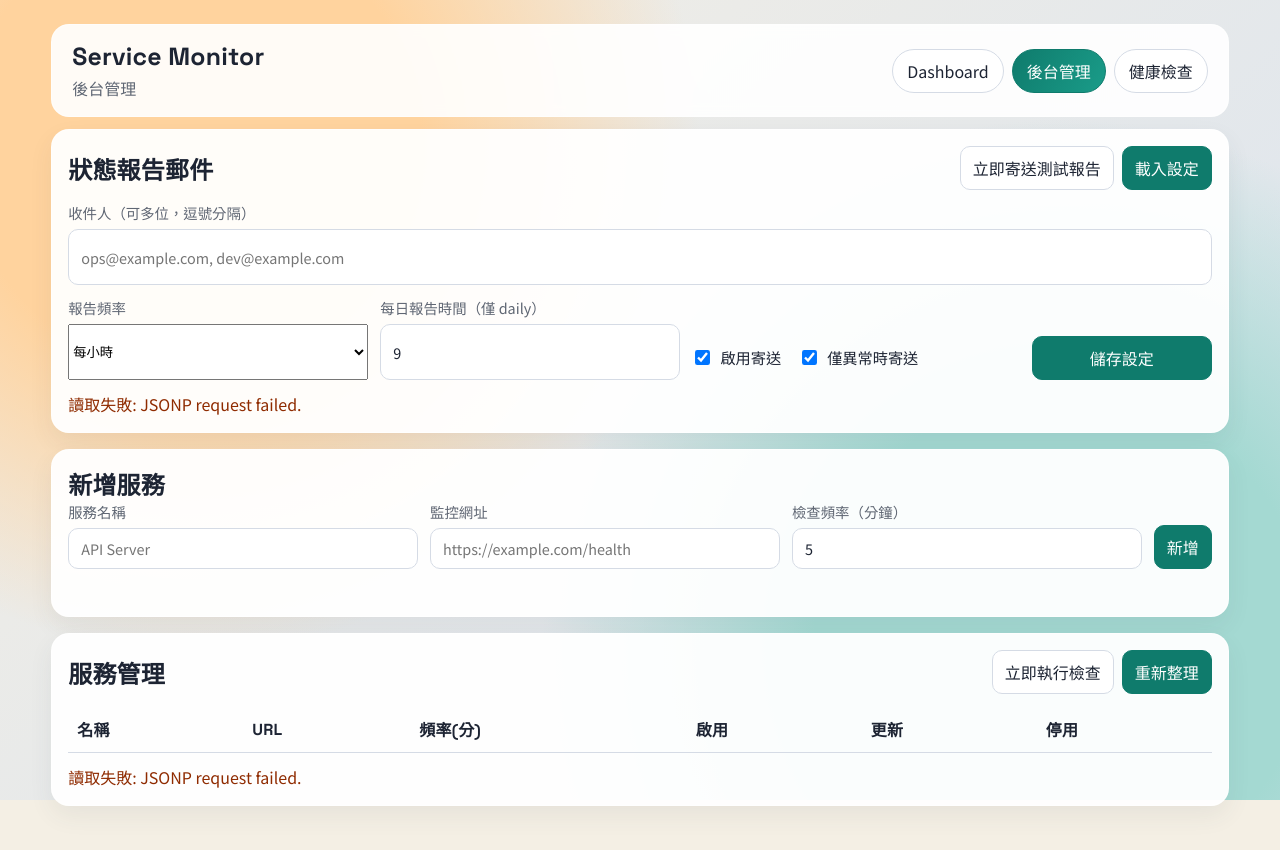
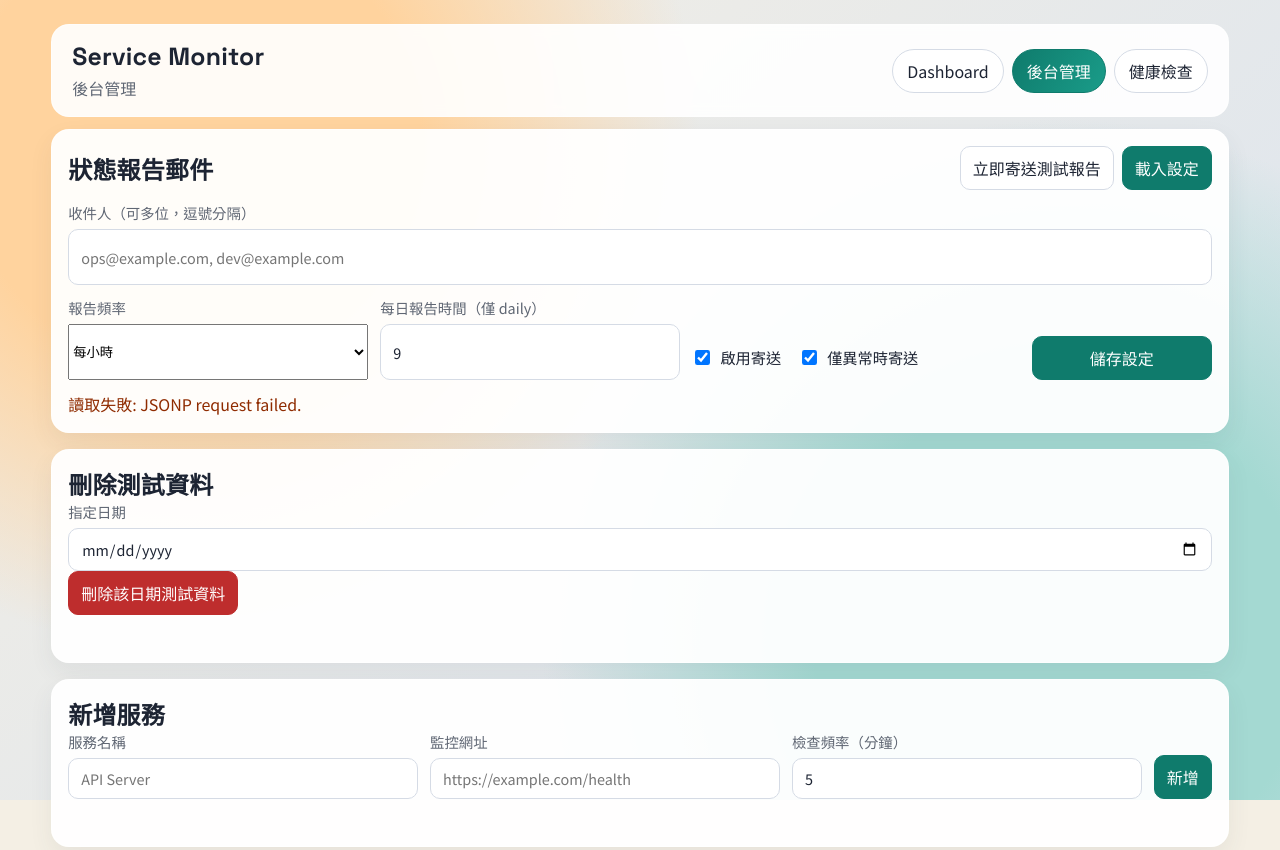
Before and after one commit to AngeWoo/Monitor, a plain HTML site: page admin.html in a window 1280 px wide. Shown: the top 850 px of the page. Drawn offline with Linux system fonts and the light colour scheme.

Commit message:
Add files via upload

```diff
--- a/admin.html
+++ b/admin.html
@@ -8,7 +8,7 @@
   <link rel="preconnect" href="https://fonts.googleapis.com">
   <link rel="preconnect" href="https://fonts.gstatic.com" crossorigin>
   <link href="https://fonts.googleapis.com/css2?family=Space+Grotesk:wght@400;500;700&family=Noto+Sans+TC:wght@400;500;700&display=swap" rel="stylesheet">
-  <link rel="stylesheet" href="./assets/style.css?v=20260210-1" />
+  <link rel="stylesheet" href="./assets/style.css?v=20260211-1" />
 </head>
 <body>
   <div class="bg-gradient"></div>
@@ -67,6 +67,18 @@
     </section>
 
     <section class="panel">
+      <h2>刪除測試資料</h2>
+      <form id="deleteTestDataForm" class="test-data-grid">
+        <label>
+          指定日期
+          <input required name="date" type="date" />
+        </label>
+        <button class="btn danger" type="submit">刪除該日期測試資料</button>
+      </form>
+      <p id="deleteTestDataMessage" class="message"></p>
+    </section>
+
+    <section class="panel">
       <h2>新增服務</h2>
       <form id="addForm" class="form-grid">
         <label>
@@ -114,6 +126,6 @@
     </section>
   </main>
 
-  <script type="module" src="./assets/admin.js?v=20260210-1"></script>
+  <script type="module" src="./assets/admin.js?v=20260211-1"></script>
 </body>
 </html>
```
Also changed, not shown: index.html (+1 -1 lines), README.md, 1 other file.
